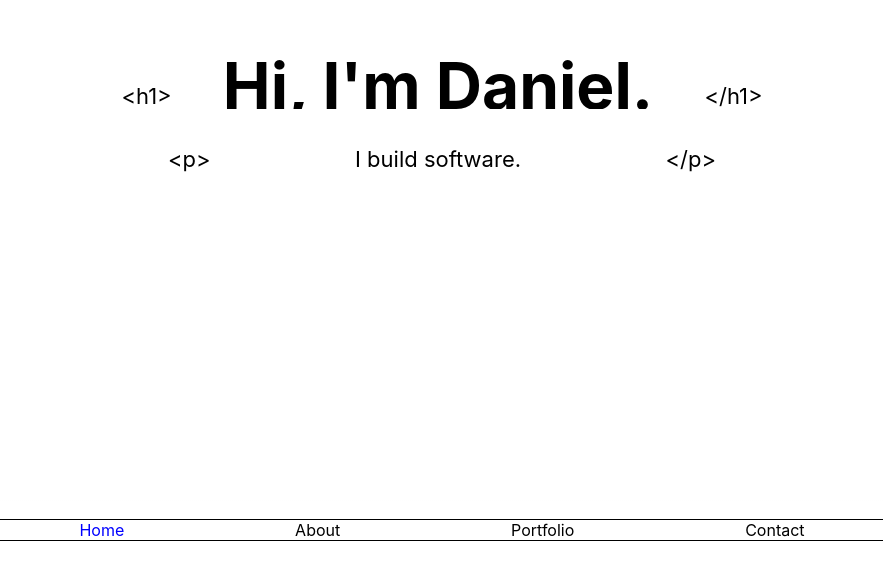
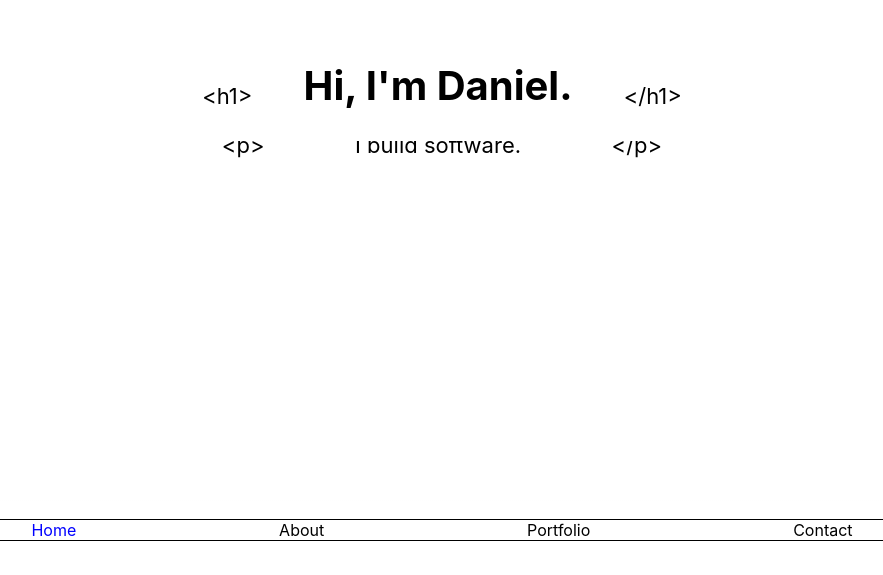
Before and after one commit to vogeldaniel/me, a React (Create React App) app: page / in a window 1280 px wide. Shown: the part 211-786 px from the top of the page, without its empty margins (198-1081 px from the left). Built offline with nearby package versions, Linux system fonts and the light colour scheme.

Commit message:
Minor changes to navbar and welcome screen.

```diff
--- a/src/areas/Welcome.js
+++ b/src/areas/Welcome.js
@@ -28,8 +28,8 @@ const IconWithText = (text, iconName) => {
 */
 
 const Title = styled.h1`
-  font-size: calc(48px + 2vmin);
-  text-align: left;
+  font-size: calc(24px + 2vmin);
+  text-align: center;
   margin: 0em 2vw 0em 2vw;
 `;
 
--- a/src/components/Navbar.js
+++ b/src/components/Navbar.js
@@ -84,8 +84,8 @@ const NavMain = styled.div`
   If the navbar is 70vw, then pushing it left 15%
   will center it
    */
-  width: 70vw;
-  left: 15%;
+  width: 80vw;
+  left: 10%;
   justify-content: space-around;
   border-bottom: 1px solid black;
   margin: 0 0 3em 0;
--- a/src/components/PortfolioNav.js
+++ b/src/components/PortfolioNav.js
@@ -8,8 +8,7 @@ const Navbox = styled.div`
   flex-direction: row;
   width: 70vw;
   justify-content: space-around;
-  border-bottom: 1px groove black;
-  margin: .35em 0 4.2em 0;
+  margin: .35em 0 4.3em 0;
   bottom: 0;
   position: fixed;
   background-color: white;
```
